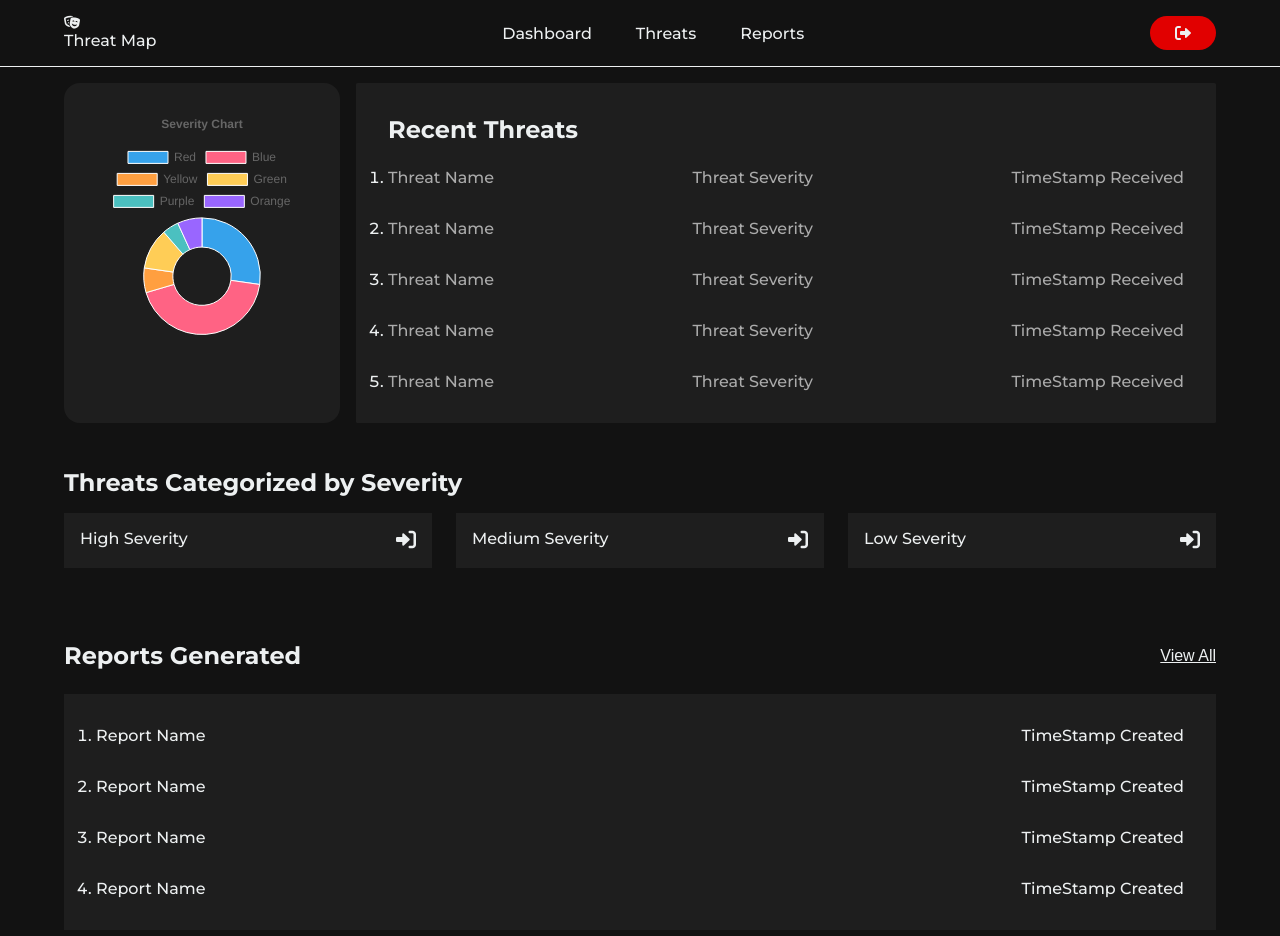
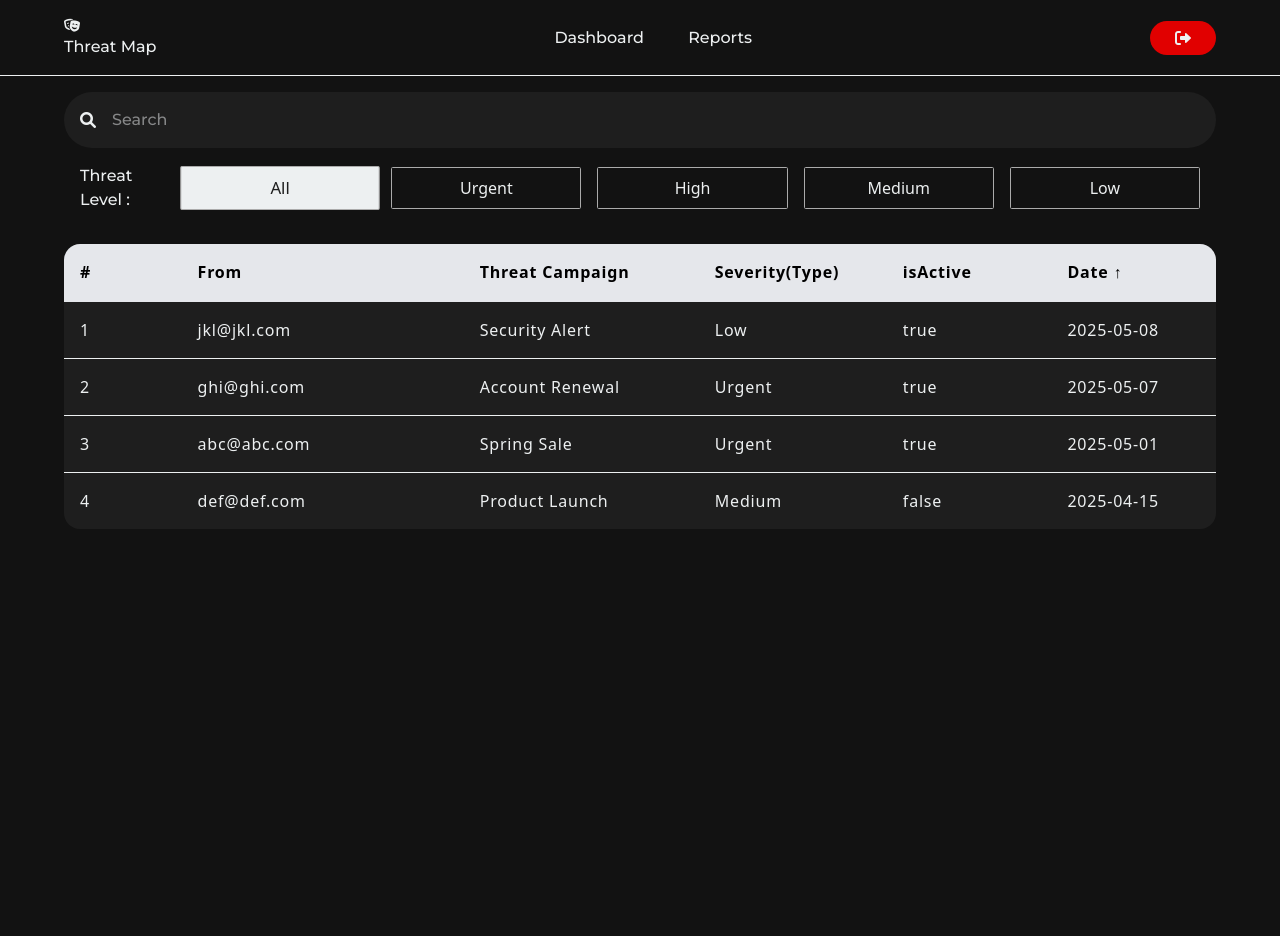
Before and after one commit to mayankagarwal-01/threat-map, a website: page index.html in a window 1280 px wide. After the commit the page ends 800 px from the top, so only its background shows below. Drawn offline with nearby package versions, Linux system fonts and the light colour scheme.

Commit message:
using different structure & filtering

```diff
--- a/index.html
+++ b/index.html
@@ -3,9 +3,11 @@
 <head>
     <meta charset="UTF-8">
     <meta name="viewport" content="width=device-width, initial-scale=1.0">
+    <script src="https://cdn.jsdelivr.net/npm/@tailwindcss/browser@4"></script>
     <title>Threat Map</title>
     <link rel="stylesheet" href="https://cdnjs.cloudflare.com/ajax/libs/font-awesome/6.0.0-beta3/css/all.min.css">
     <link rel="stylesheet" href="style.css">
+
 </head>
 <body>
 
@@ -20,7 +22,6 @@
         <nav>
             <ul class="nav-links">
                 <li><a href="#">Dashboard</a></li>
-                <li><a href="#">Threats</a></li>
                 <li><a href="#">Reports</a></li>
             </ul>
         </nav>
@@ -29,176 +30,75 @@
 
     </header>
 
-
     <main>
 
-        <!-- Analytics of threats Section  -->
+      <div class="filters">
 
-        <section class="analytics">
-            <!-- Chart section showing all active threats according to severity -->
-            <div class="chart">
-                <canvas id="analyticsChart"></canvas>
-            </div>
+          <div class="inputDiv">
+            <span class="search-icon"><i class="search-icon fa-solid fa-magnifying-glass"></i></span>
+            <input class="search-input" placeholder="Search" type="search">
+          </div>
 
-        </section>
+          <div class="threat-level">
 
-        <!-- Recent threats Section  -->
-        <section class="recent">
-            <div class="recent-threats">
-              <h2>Recent Threats</h3>
-              <div class="threats-container">
-                <ul class="threats-list">
-                  <!-- Dynamic content will be inserted here -->
-                  <!-- Each threat will follow this pattern: -->
-                  <li class="threat-item">
-                    <a href="/threats/view/[threat-id]" class="threat-link">
-                      <div class="threat-info">
-                        <span class="threat-name">Threat Name</span>
-                        <span class="threat-severity">Threat Severity</span>
-                        <span class="threat-date">TimeStamp Received</span>
-                      </div>
+            <h3>Threat Level : </h3>
+            <button id="allBtn" class="filter-btn active" data-type="all">All</button>
+            <button class="filter-btn" data-type="urgent">Urgent</button>
+            <button class="filter-btn" data-type="high">High</button>
+            <button class="filter-btn" data-type="medium">Medium</button>
+            <button class="filter-btn" data-type="low">Low</button>
 
-                    </a>
-                  </li>
+          </div>
 
-                  <li class="threat-item">
-                    <a href="/threats/view/[threat-id]" class="threat-link">
-                      <div class="threat-info">
-                        <span class="threat-name">Threat Name</span>
-                        <span class="threat-severity">Threat Severity</span>
-                        <span class="threat-date">TimeStamp Received</span>
-                      </div>
+      </div>
 
-                    </a>
-                  </li>
+      <div class="threats overflow-auto">
 
-                  <li class="threat-item">
-                    <a href="/threats/view/[threat-id]" class="threat-link">
-                      <div class="threat-info">
-                        <span class="threat-name">Threat Name</span>
-                        <span class="threat-severity">Threat Severity</span>
-                        <span class="threat-date">TimeStamp Received</span>
-                      </div>
+        <table id="threats-table" class="table table-fixed text-left tracking-wider">
+          <thead class="bg-gray-200 border-b-2 border-gray-200">
+            <tr>
+              <th scope="col" class="p-4 w-10">#</th>
+              <th scope="col" class="p-4 w-24">From</th>
+              <th scope="col" class="p-4 w-20">Threat Campaign</th>
+              <th scope="col" class="p-4 w-16">Severity(Type)</th>
+              <th scope="col" class="p-4 w-14">isActive</th>
+              <th id="date" data-column="date" data-order="desc" scope="col" class="p-4 w-14">Date &#8593</th>
 
-                    </a>
-                  </li>
+            </tr>
+          </thead>
+          <tbody class="divide-y divide-[#edf0f1]">
 
-                  <li class="threat-item">
-                    <a href="/threats/view/[threat-id]" class="threat-link">
-                      <div class="threat-info">
-                        <span class="threat-name">Threat Name</span>
-                        <span class="threat-severity">Threat Severity</span>
-                        <span class="threat-date">TimeStamp Received</span>
-                      </div>
+            <tr>
+              <th scope="row">1</th>
+              <td>John</td>
+              <td>Shadow Prime</td>
+              <td>High</td>
+              <td>true</td>
+              <td>28-10-2000</td>
 
-                    </a>
-                  </li>
+            </tr>
 
-                  <li class="threat-item">
-                    <a href="/threats/view/[threat-id]" class="threat-link">
-                      <div class="threat-info">
-                        <span class="threat-name">Threat Name</span>
-                        <span class="threat-severity">Threat Severity</span>
-                        <span class="threat-date">TimeStamp Received</span>
-                      </div>
 
-                    </a>
-                  </li>
+            <tr>
+              <th scope="row">2</th>
+              <td>John</td>
+              <td>Shadow Prime</td>
+              <td>High</td>
+              <td>true</td>
+              <td>28-10-2000</td>
 
-                  <!-- Up to 5 items will be displayed -->
-                </ul>
-                <div class="no-threats-message" style="display: none;">No recent threats detected</div>
-              </div>
-            </div>
-        </section>
+            </tr>
+          </tbody>
+        </table>
 
-        <!-- Severity Section -->
-         <div class="severity">
-            <h2 style="width: max-content;">Threats Categorized by Severity</h2>
+        <h2 id="tooltip">No Records Found</h2>
 
-            <div class="categories">
-
-                <section class="high">
-                    <h3>High Severity</h3>
-                    <button id="high-btn"><i class="fa-solid fa-right-to-bracket"></i></button>
-                </section>
-
-                <section class="medium">
-                    <h3>Medium Severity</h3>
-                    <button id="med-btn"><i class="fa-solid fa-right-to-bracket"></i></button>
-
-                </section>
-
-                <section class="low">
-                    <h3>Low Severity</h3>
-                    <button id="low-btn"><i class="fa-solid fa-right-to-bracket"></i></button>
-                </section>
-            </div>
-        </div>
-
-        <!-- Reports Section -->
-         <div class="reports">
-            <div class="reports-header">
-                <h2>Reports Generated</h2>
-                <button><u>View All</u></button>
-            </div>
-
-            <section>
-                <ul>
-
-                    <li class="report-item">
-                        <a href="/reports/view/[report-id]" class="report-link">
-                          <div class="report-info">
-                            <span class="report-name">Report Name</span>
-                            <span class="report-date">TimeStamp Created</span>
-                          </div>
-
-                        </a>
-                    </li>
-
-                    <li class="report-item">
-                        <a href="/reports/view/[report-id]" class="report-link">
-                          <div class="report-info">
-                            <span class="report-name">Report Name</span>
-                            <span class="report-date">TimeStamp Created</span>
-                          </div>
-
-                        </a>
-                    </li>
-
-                    <li class="report-item">
-                        <a href="/reports/view/[report-id]" class="report-link">
-                          <div class="report-info">
-                            <span class="report-name">Report Name</span>
-                            <span class="report-date">TimeStamp Created</span>
-                          </div>
-
-                        </a>
-                    </li>
-
-                    <li class="report-item">
-                        <a href="/reports/view/[report-id]" class="report-link">
-                          <div class="report-info">
-                            <span class="report-name">Report Name</span>
-                            <span class="report-date">TimeStamp Created</span>
-                          </div>
-
-                        </a>
-                    </li>
-
-                </ul>
-            </section>
-
-         </div>
+      </div>
 
 
     </main>
 
-
-    <script src="https://cdn.jsdelivr.net/npm/chart.js"></script>
-    <script src="chart.js"></script>
-
-
+  <script src="table.js"></script>
 </body>
 
 </html>
--- a/style.css
+++ b/style.css
@@ -6,8 +6,11 @@
     /* Base Colors */
     --bg-primary: #121212;
     --bg-card: #1E1E1E;
+    --bg-card-light: #2c2828 ;
     --text-primary: #edf0f1;
     --text-secondary: #ABABAB;
+    --text-dark: #1f1f1f;
+
 
     /* Accent Colors */
     --accent-primary: #0088a9;
@@ -102,155 +105,120 @@ header{
 /* ------------MAIN------------*/
 main{
     padding: 1rem 5%;
-    display: grid;
-    grid-template-columns: repeat(12,1fr);
-    gap: 1rem;
+    display: flex;
+    flex-direction: column;
+    justify-content: center;
 }
 
-section{
-    background-color: var(--bg-card);
+.filters{
+    width: 100%;
+    display: flex;
+    flex-direction: column;
+    flex: 1;
 }
 
 
-/* ------------ANALYTICS CHART------------*/
-.analytics{
-    grid-column: span 3;
-    padding: 1.5rem;
-    border: none;
-    border-radius: 1rem;
+.inputDiv{
+    display: flex;
+    width: 100%;
+    align-items: center;
+    padding: 1rem;
+    border-radius: 2rem;
+    background: var(--bg-card);
+    transition: all 0.25s;
 }
 
-.chart{
-    height: auto;
-    width: auto;
+.inputDiv:focus-within{
+    background: var(--bg-card-light);
 }
 
 
-#analyticsChart{
-    height: 100% !important;
-    width: 100% !important;
-    background-color: transparent !important;
+.search-input{
+    width: 100%;
+    font-size: 16px;
+    font-family: "Montserrat", sans-serif;
+    font-weight: 500;
+    color: var(--text-primary);
+    margin-left: 1rem;
+    border: none;
+    background-color: transparent;
+    outline: none;
 }
 
 
-/* ------------RECENT THREATS SECTION START------------*/
-.recent{
-    grid-column: span 9;
-    border: none;
-    border-radius: 0.1rem;
+.search-icon{
+    color: var(--text-primary);
 }
 
-/* .recent .recent-threats{
-    padding: 2rem;
+.threats{
     display: flex;
     flex-direction: column;
-    gap: 1.5rem;
+    margin-top: 1rem;
+    width: 100%;
+    border-radius: 1rem;
+    justify-content: center;
+    align-items: center;
+}
+
+.threats #tooltip{
+    display: none;
+    color: var(--text-secondary);
+    margin-top: 1.5rem;
+    transition: all 0.5s ease-in-out;
+}
+
+.table{
+    width: 100%;
+}
+
+thead tr th,
+tbody tr *{
+    padding: 1rem;
+}
+
+tbody{
+    color: var(--text-primary);
+    background: var(--bg-card);
+    transition: all 0.5s ease;
+}
+
+th{
+    user-select: none;
+}
+
+#date:hover{
+    cursor: pointer;
+}
+
+table tbody tr:hover{
+    cursor: pointer;
+    background: var(--bg-card-light);
+}
+
+.threat-level{
+
+    padding: 1rem;
+    display: flex;
+    gap: 1rem;
+    justify-content: center;
+    align-items: center;
 }
 
 
-.recent-threats ul{
-    display: flex;
-    flex-direction: column;
-    gap: 2rem;
-    list-style:decimal;
-} */
 
-.recent-threats .threat-link{
-    color: var(--text-secondary);
+.threat-level button{
+    width: 20%;
+    padding: 0.5rem;
+    cursor: pointer;
+    border-radius: 0.1rem;
+    color: var(--text-primary);
+    border: 1px solid var(--text-secondary);
+    transition: all 0.5s ease;
 }
 
-/* .recent-threats .threat-item .threat-info{
-    display: flex;
-    justify-content: space-between;
-} */
+.threat-level button:hover, button.active{
 
-/* ------------SEVERITY SECTION------------*/
-
-.severity{
-    grid-column: span 12;
-    display: flex;
-    flex-direction: column;
-    gap: 1rem;
-    margin-top: 2.5%;
+    background: var(--text-primary);
+    color: var(--text-dark);
+    transform: scale(1.05);
 }
-
-.severity .categories{
-    display: grid;
-    grid-template-columns: repeat(12, 1fr);
-    gap: 1.5rem;
-}
-
-.categories section{
-    display: flex;
-    position: relative;
-    justify-content: space-between;
-    padding: 1rem;
-    grid-column: span 4;
-    transition: all 0.3s ease 0s;
-    z-index: 1;
-    cursor: pointer;
-}
-
-.categories section:hover{
-
-    transform: scale(1.05);
-    z-index: 2;
-
-}
-
-.categories section button{
-
-    cursor: pointer;
-    border: none;
-    font-size: 20px;
-    background-color: transparent;
-    color: var(--text-primary);
-}
-
-
-/* ------------REPORTS SECTION------------*/
-
-.reports{
-
-    margin-top: 5%;
-    grid-column: span 12;
-    display: flex;
-    flex-direction: column;
-    gap: 1.5rem;
-}
-
-.reports-header{
-
-    display: flex;
-    justify-content: space-between;
-}
-
-.reports-header button{
-
-    cursor: pointer;
-    border: none;
-    font-size: 16px;
-    background-color: transparent;
-    color: var(--text-primary);
-}
-
-
-.recent .recent-threats, .reports section{
-    padding: 2rem;
-    display: flex;
-    flex-direction: column;
-    gap: 1.5rem;
-}
-
-
-.recent-threats ul, .reports ul{
-    display: flex;
-    flex-direction: column;
-    gap: 2rem;
-    list-style:decimal;
-}
-
-.recent-threats .threat-item .threat-info, .reports .report-item .report-info{
-    display: flex;
-    justify-content: space-between;
-}
--- /dev/null
+++ b/table.js
@@ -0,0 +1,207 @@
+let filteredData;
+
+document.addEventListener("DOMContentLoaded", () => {
+    const table = document.getElementById('threats-table');
+    const tbody = table.querySelector('tbody');
+    const search_input = document.querySelector('.search-input');
+    const dateHeader = document.getElementById('date');
+    const filterBtns = document.querySelectorAll('.filter-btn');
+    const allBtn = document.getElementById('allBtn');
+
+
+    const actualData = [
+      {
+        "from": "abc@abc.com",
+        "campaign": "Spring Sale",
+        "type": "Urgent",
+        "isActive": true,
+        "date": "2025-05-01"
+      },
+      {
+        "from": "def@def.com",
+        "campaign": "Product Launch",
+        "type": "Medium",
+        "isActive": false,
+        "date": "2025-04-15"
+      },
+      {
+        "from": "ghi@ghi.com",
+        "campaign": "Account Renewal",
+        "type": "Urgent",
+        "isActive": true,
+        "date": "2025-05-07"
+      },
+      {
+        "from": "jkl@jkl.com",
+        "campaign": "Security Alert",
+        "type": "Low",
+        "isActive": true,
+        "date": "2025-05-08"
+      }
+    ];
+    filteredData = actualData;
+
+    actualData.sort(function(a, b) {
+        return new Date(b.date) - new Date(a.date);
+      });
+
+    // Build the initial table body using the full dataset.
+    bodyBuild(tbody, actualData);
+
+    // Listen for search input and filter the table.
+    search_input.addEventListener('keyup', async function () {
+      const value = this.value;
+      console.log('Value:', value);
+      const searchData = await searchTable(value, filteredData);
+      bodyBuild(tbody, searchData);
+    });
+
+
+    // Datewise ordering
+    dateHeader.addEventListener('click', async function () {
+
+        let order = this.getAttribute('data-order');
+        if(order == 'asc'){
+            this.setAttribute('data-order', 'desc');
+            filteredData.sort(function(a, b) {
+                return new Date(b.date) - new Date(a.date);
+              });
+            date.innerHTML = 'Date &#8593;';
+
+        }else{
+            this.setAttribute('data-order', 'asc');
+            filteredData.sort(function(a, b) {
+                return new Date(a.date) - new Date(b.date);
+              });
+            date.innerHTML = 'Date &#8595';
+
+        }
+        bodyBuild(tbody, filteredData.length==0 ? actualData : filteredData);
+    });
+
+    // Filter by threat level
+    filterBtns.forEach(button => {
+      button.addEventListener('click', function(){
+        const type = this.getAttribute('data-type');
+        if (this.classList.contains('active')){
+            return;
+        };
+        if(type === 'all'){
+          filterBtns.forEach(btn => {
+            btn.classList.remove('active');
+            filteredData = actualData;
+          });
+          allBtn.classList.add('active');
+          bodyBuild(tbody, actualData);
+        }else{
+          if(allBtn.classList.contains('active')){
+            allBtn.classList.remove('active');
+          }
+          this.classList.add('active');
+          handleFilter(tbody, type, actualData);
+
+        }
+      });
+    });
+
+
+  });
+
+
+  //Function for displaying tooltip
+  async function isEmpty(tbody) {
+
+    const tooltip = document.getElementById('tooltip');
+    if(tbody.innerHTML === ''){
+      tooltip.style.display = 'block';
+    }else{
+      tooltip.style.display = 'none';
+    }
+  }
+
+  //Function for filtering by threat level
+  async function handleFilter(tbody, type, data) {
+
+    const activeTypes = Array.from(document.querySelectorAll('.filter-btn.active'))
+    .map(btn => btn.getAttribute('data-type').toLowerCase())
+    .filter(type => type !== 'all');
+
+    filteredData;
+
+    if (activeTypes.length === 0) {
+      // If "All" is active or nothing else is active, show full data
+      filteredData = data;
+    } else {
+      // Filter based on selected types
+      filteredData = data.filter(item => activeTypes.includes(item.type.toLowerCase()));
+    }
+
+    bodyBuild(tbody, filteredData);
+  }
+
+
+
+  //Function for searching senders
+  async function searchTable(value, data) {
+    // Searching through the table for levels of threat
+    searchData = [];
+    const lowerValue = value.toLowerCase();
+    for (let i = 0; i < data.length; i++) {
+      const email = data[i].from.toLowerCase();
+      if (email.includes(lowerValue)) {
+        searchData.push(data[i]);
+      }
+    }
+    return searchData;
+  }
+
+
+  //Function for building table body and not destroying structure
+  // function bodyBuild(tbody, data) {
+  //   tbody.innerHTML = ''; // Clear old rows
+  //   for (let i = 0; i < data.length; i++) {
+  //     const row = `
+  //       <tr>
+  //         <td>${i + 1}</td>
+  //         <td>${data[i].from}</td>
+  //         <td>${data[i].campaign}</td>
+  //         <td>${data[i].type}</td>
+  //         <td>${data[i].isActive}</td>
+  //         <td>${data[i].date}</td>
+  //       </tr>
+  //     `;
+  //     tbody.innerHTML += row;
+
+
+  //   }
+  //   isEmpty(tbody);
+  // }
+
+
+  //Function for building table body, row click functionality and not destroying structure
+  async function bodyBuild(tbody, data) {
+    tbody.innerHTML = ''; // Clear old rows
+
+    for (let i = 0; i < data.length; i++) {
+      const tr = document.createElement('tr');
+
+      tr.innerHTML = `
+        <td>${i + 1}</td>
+        <td>${data[i].from}</td>
+        <td>${data[i].campaign}</td>
+        <td>${data[i].type}</td>
+        <td>${data[i].isActive}</td>
+        <td>${data[i].date}</td>
+      `;
+
+      // Add a click event for the row
+      tr.addEventListener('click', () => {
+        console.log('Row clicked:', data[i]);
+        // You can also show a modal, copy to clipboard, etc. here
+      });
+
+      tbody.appendChild(tr);
+    }
+
+    isEmpty(tbody);
+  }
```
